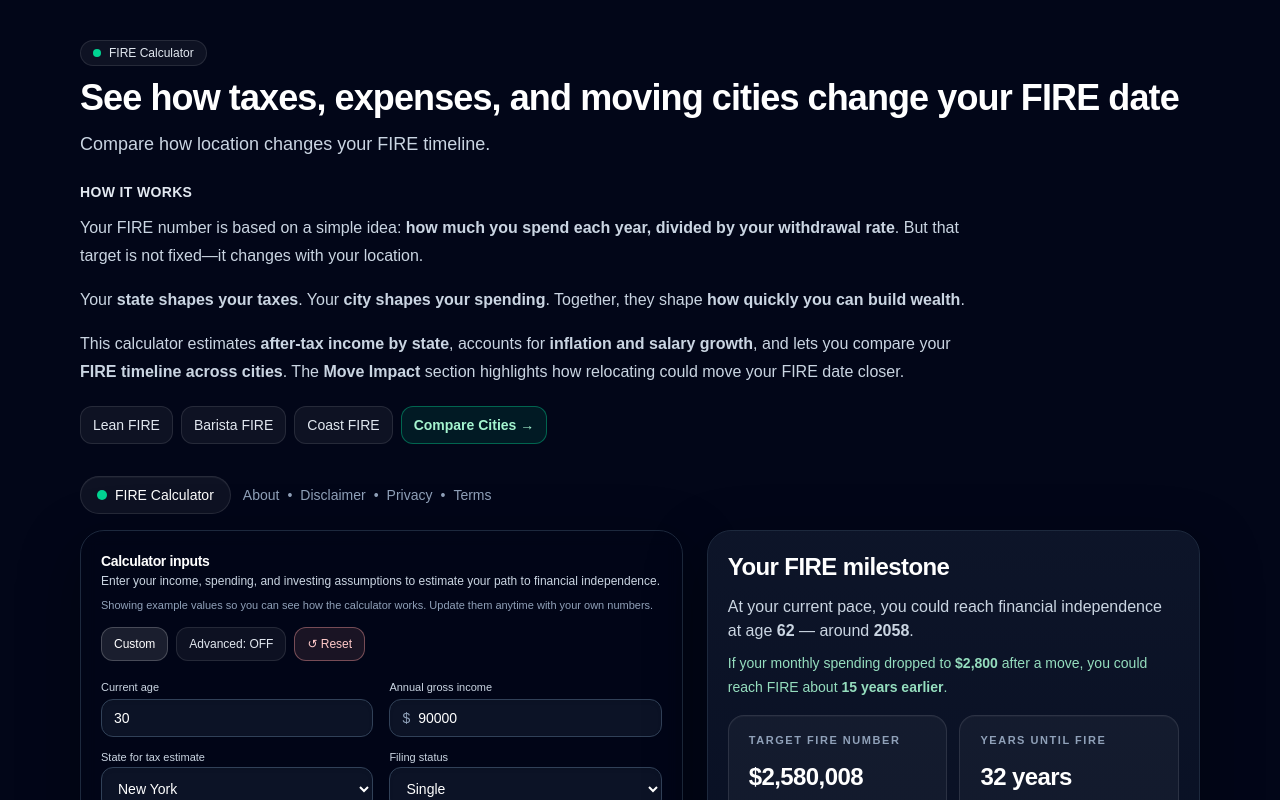
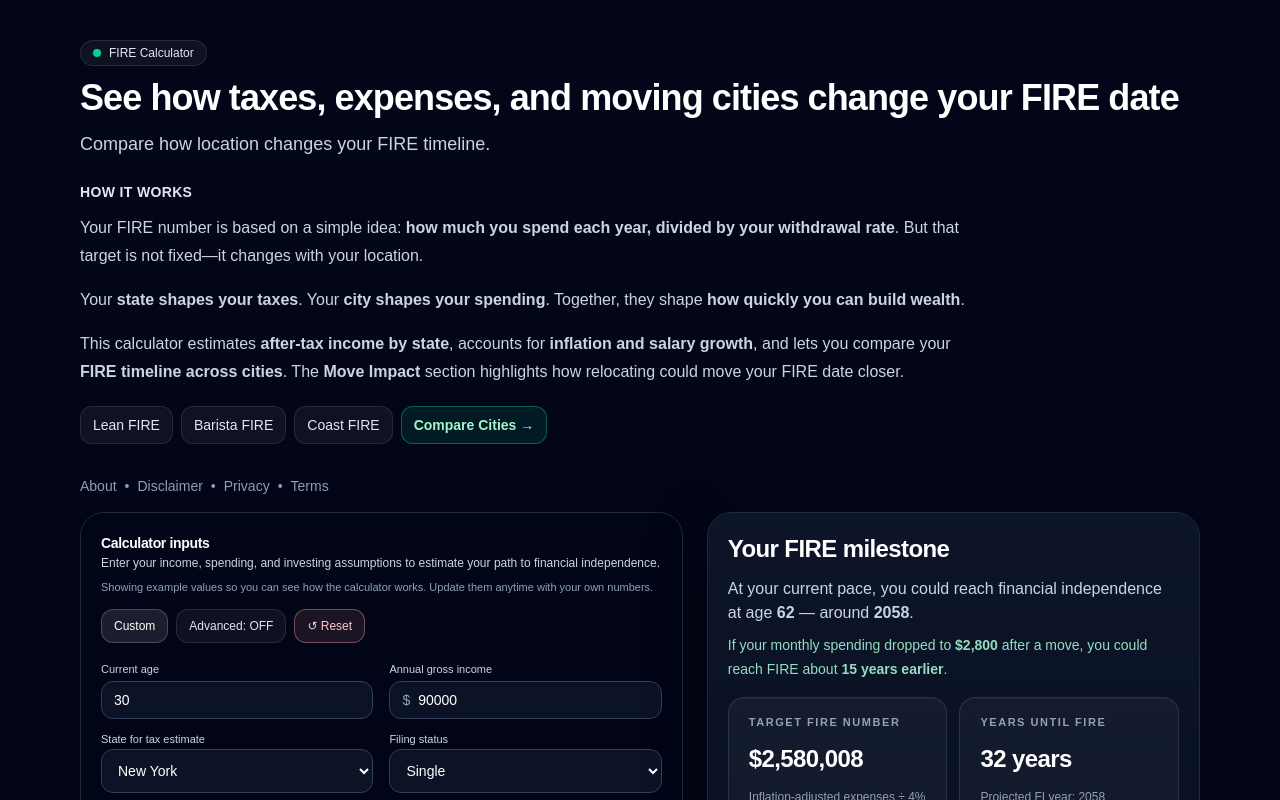
Before and after one commit to unmovedrooted/relocation-by-numbers, a Next.js app: page /fire-calculator in a window 1280 px wide. Shown: the top 800 px of the page. Built offline with nearby package versions, Linux system fonts and the light colour scheme.

Commit message:
Fix legal page files

```diff
--- a/src/components/FireCalculator.tsx
+++ b/src/components/FireCalculator.tsx
@@ -702,13 +702,8 @@ export default function FireCalculator({
   const hasCoreInputs = inputs.age > 0 && inputs.income > 0 && inputs.expensesMonthly > 0;
 
   return (
+
      <section className="space-y-4">
-      <div className="flex flex-wrap items-center gap-3">
-        <div className="inline-flex items-center gap-2 rounded-full border border-white/10 bg-white/5 px-4 py-2 text-white shadow-[inset_0_1px_0_rgba(255,255,255,0.04)]">
-          <span className="h-2.5 w-2.5 rounded-full bg-emerald-400" />
-          <span className="text-sm font-medium">FIRE Calculator</span>
-        </div>
-
   <div className="flex flex-wrap items-center gap-2 text-sm text-slate-400">
     <a href="/about" className="transition hover:text-white">
       About
@@ -725,7 +720,6 @@ export default function FireCalculator({
     <a href="/terms" className="transition hover:text-white">
       Terms
     </a>
-        </div>
   </div>
 
   <section className="grid gap-6 lg:grid-cols-[1.1fr_0.9fr]">
```
Lines whose indentation alone changed are shown as unchanged.
